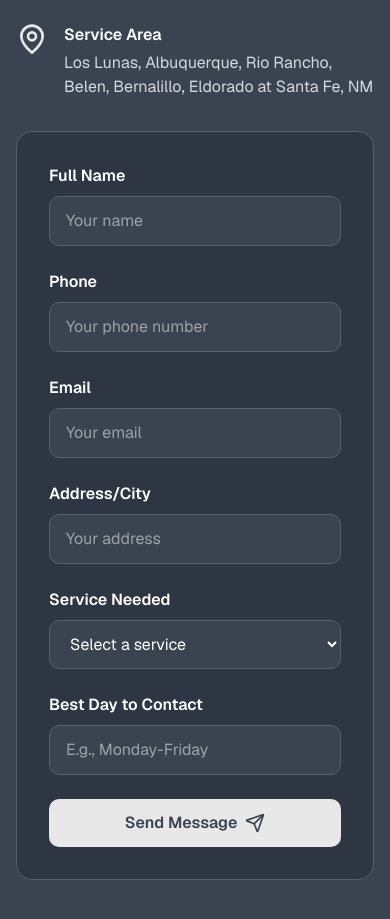
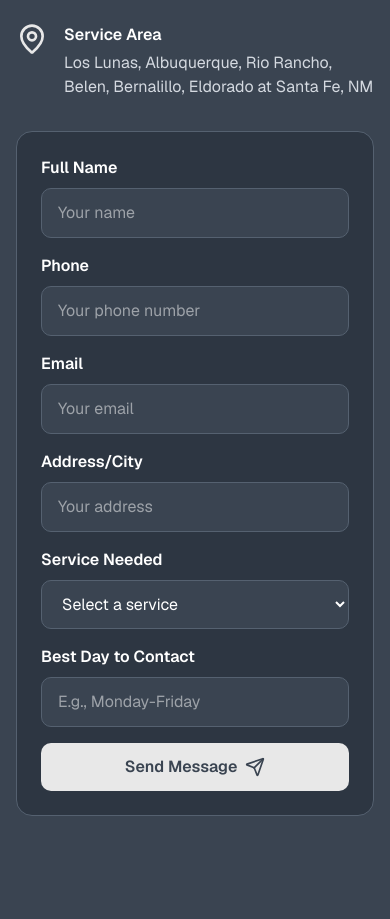
Before and after one commit to davisbryan595-lang/salinas, a Next.js app: page / in a window 390 px wide. Shown: the part 9700-10619 px from the top of the page. Built offline with nearby package versions, Linux system fonts and the light colour scheme.

Commit message:
completionId: cgen-73355bb4f62c478bae88bb941f1bb3ff
cgen-73355bb4f62c478bae88bb941f1bb3ff

```diff
--- a/components/contact.tsx
+++ b/components/contact.tsx
@@ -65,8 +65,8 @@ export default function Contact() {
             </div>
           </div>
 
-          <div className="rounded-2xl p-8 border" style={{ backgroundColor: "#2d3642", borderColor: "#556170" }}>
-            <form onSubmit={handleSubmit} className="space-y-6">
+          <div className="rounded-2xl p-6 sm:p-8 border" style={{ backgroundColor: "#2d3642", borderColor: "#556170" }}>
+            <form onSubmit={handleSubmit} className="space-y-4 sm:space-y-6">
               {[
                 { name: "name", label: "Full Name", type: "text", placeholder: "Your name" },
                 { name: "phone", label: "Phone", type: "tel", placeholder: "Your phone number" },
```
